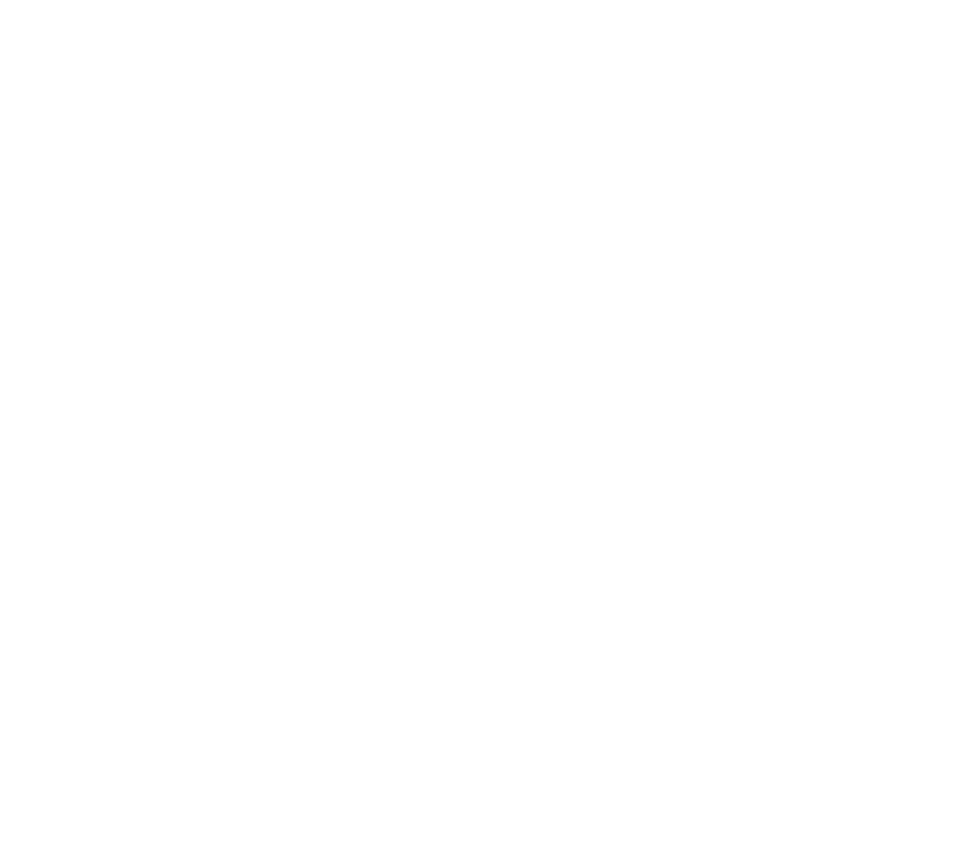
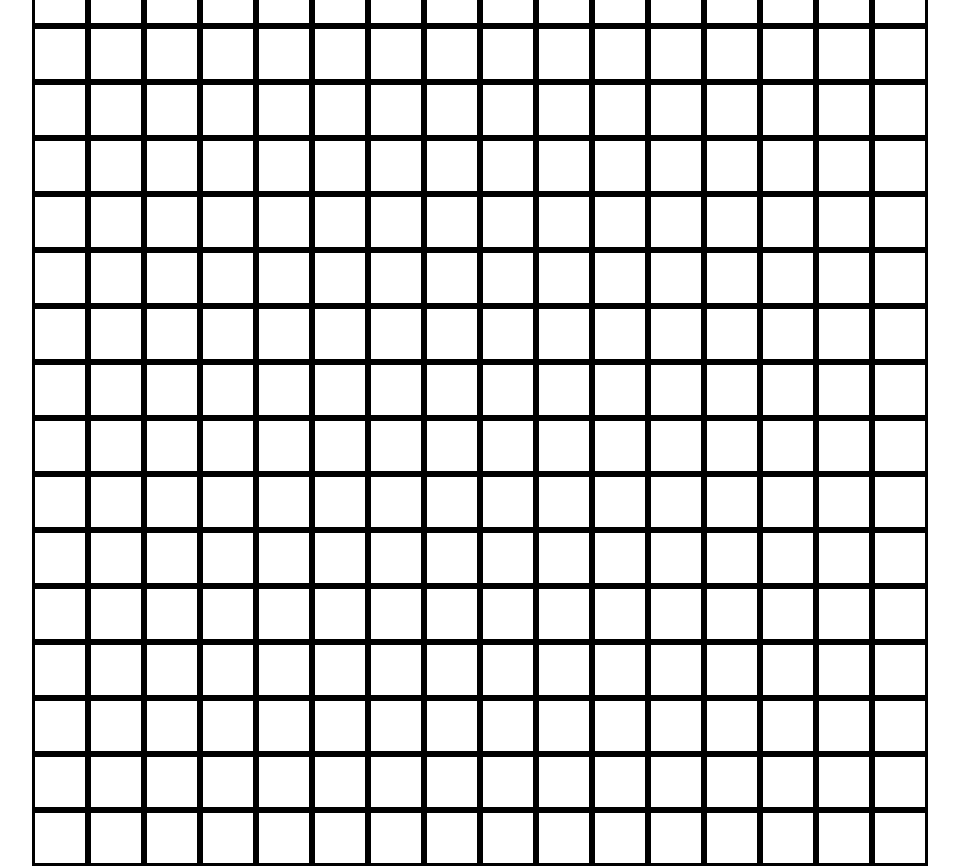
Before and after one commit to JoshSebben/Etch-a-Sketch, a plain HTML site: page index.html in a window 1280 px wide. Shown: the whole page, without its empty margins (178-1137 px from the left). Before the commit the page ends 800 px from the top, so only its background shows below. Drawn offline with Linux system fonts and the light colour scheme.

Commit message:
create 16x16 grid

```diff
--- a/script.js
+++ b/script.js
@@ -1,15 +1,19 @@
 function grid(){
     for (let i = 0; i < 16; i++) {
+        const divContainer = document.querySelector("#container")
+
+        const divHolder = document.createElement("div");
+        divHolder.setAttribute("id", "holder"+i)
+
+        divContainer.appendChild(divHolder)
+
         for (let index = 0; index < 16; index++){
-            const container = document.querySelector("#container");
+            const container = document.querySelector("#holder"+i);
 
             const divs = document.createElement("div");
-            divs.classList.add("grid");
-            divs.style.color = "blue";
-            divs.style.borderColor = "black"
+            divs.classList.add("grid"+i);
 
             container.appendChild(divs)
-
         }
 
     }
--- a/style.css
+++ b/style.css
@@ -1,11 +1,21 @@
 #container{
-    border: 3px;
-    border-color: black;
     display: flex;
+    width: 860px;
+    height: 860px;
+}
+
+.grid0, .grid1, .grid2, .grid3, .grid4,
+.grid5, .grid6, .grid7, .grid8, .grid9,
+.grid10, .grid11, .grid12, .grid13, .grid14, .grid15{
+    border: 3px solid black;
+    width: 50px;
+    height: 50px;
 }
 
 body{
     margin: 0px;
-
-
+    display: flex;
+    justify-content: center;
+    align-items: center;
+    height: 100vh;
 }
```
